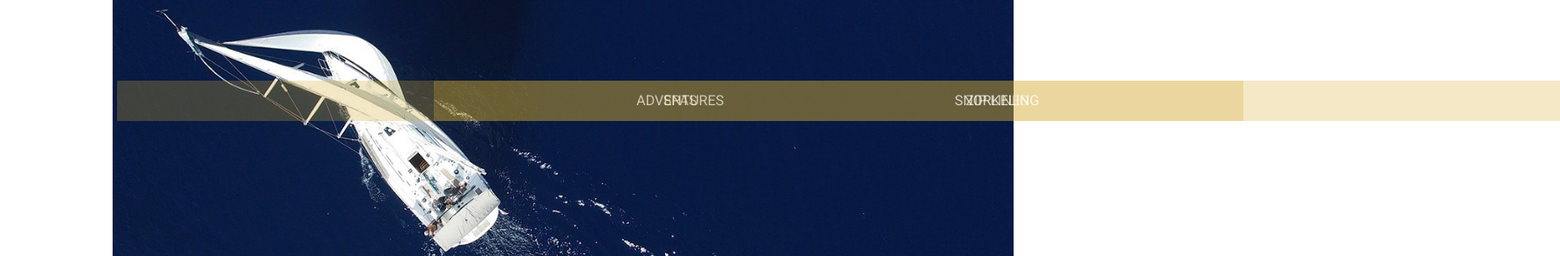
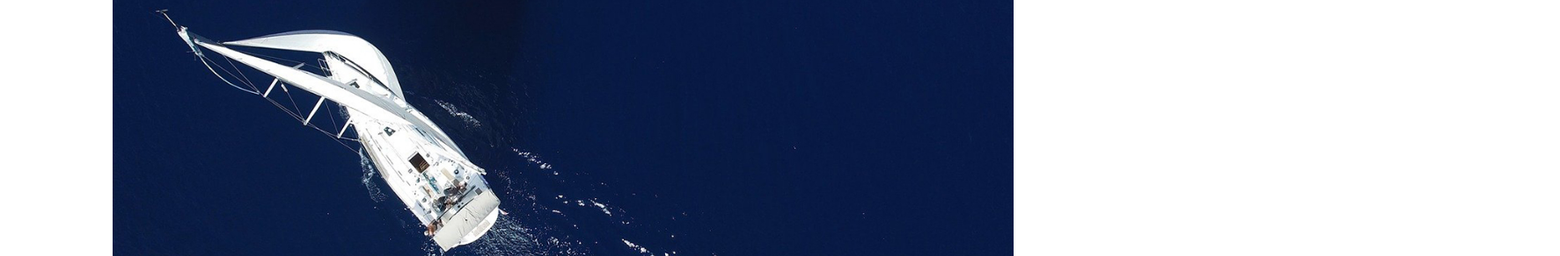
Before and after one commit to aubreyjonescreatives/blog-php-wordpress, a plain HTML site: page index.html in a window 1280 px wide. Shown: the part 408-700 px from the top of the page at 88% size, 1773 px wide, since content can reach past the window. Drawn offline with nearby package versions, Linux system fonts and the light colour scheme; files whose address does not match are found by name.

Commit message:
remove position from .title

```diff
--- a/scss/_small-default.scss
+++ b/scss/_small-default.scss
@@ -278,8 +278,6 @@ text-align: center;
 }
 
 .title {
-  position: absolute;
-  top: 500px;
   width: 100%;
   padding: 15px;
   background-color: $primaryColor;
```
Also changed, not shown: css/cabotcruisesStyles.css.
